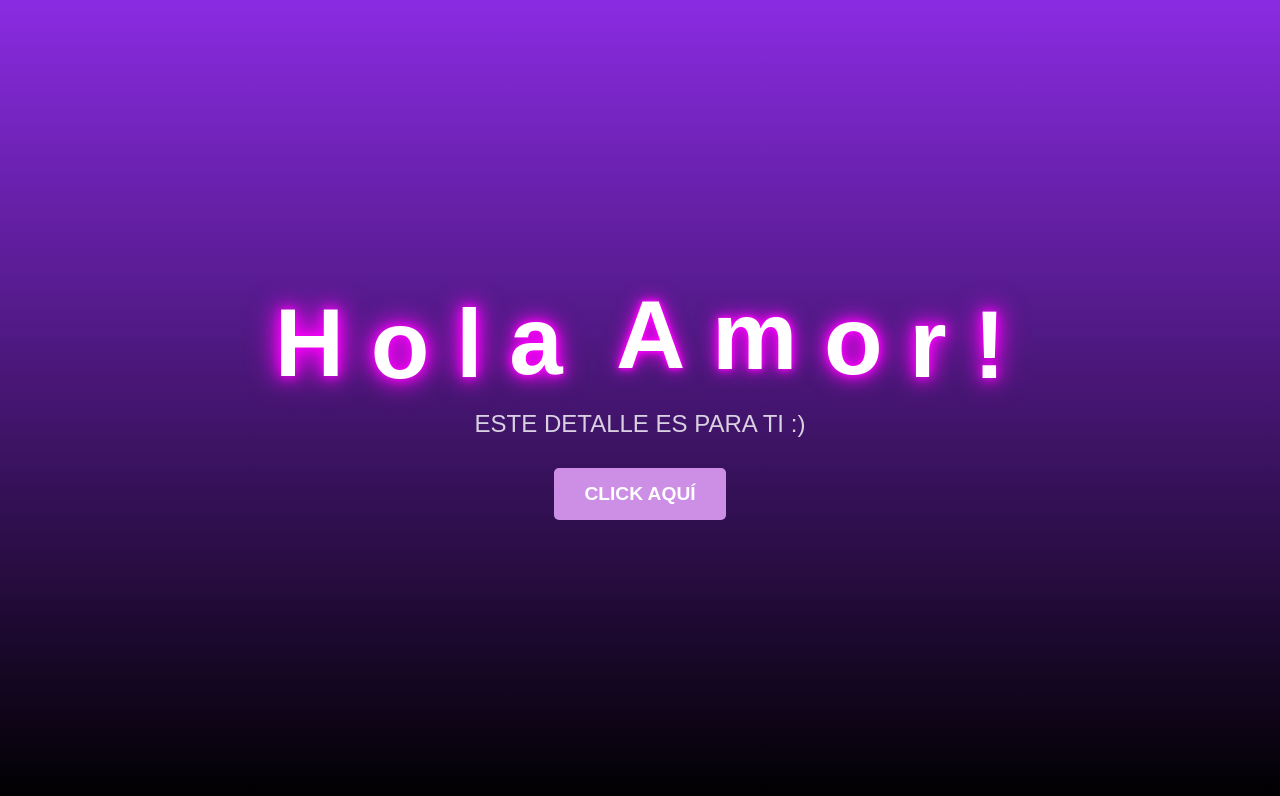
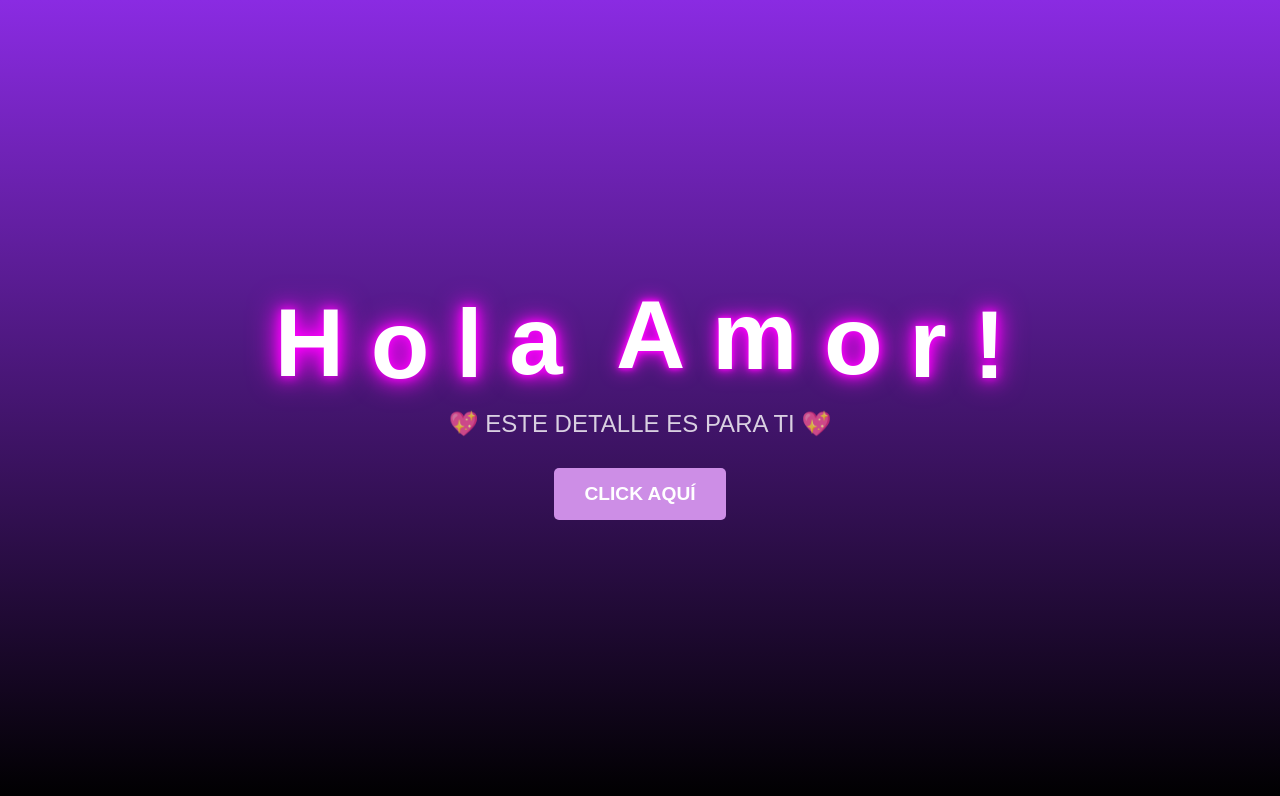
Before and after one commit to DianaM-11/Abi.github.io, a plain HTML site: page index.html in a window 1280 px wide. Drawn offline with Linux system fonts and the light colour scheme.

Commit message:
Update index.html

```diff
--- a/index.html
+++ b/index.html
@@ -26,7 +26,7 @@
             <span class="move delay10">!</span>
         </div>
         <div class="description">
-            <span>ESTE DETALLE ES PARA TI :)</span>
+            <span>💖 ESTE DETALLE ES PARA TI 💖</span>
         </div>
         <div class="button">
             <button class="botones">
```
